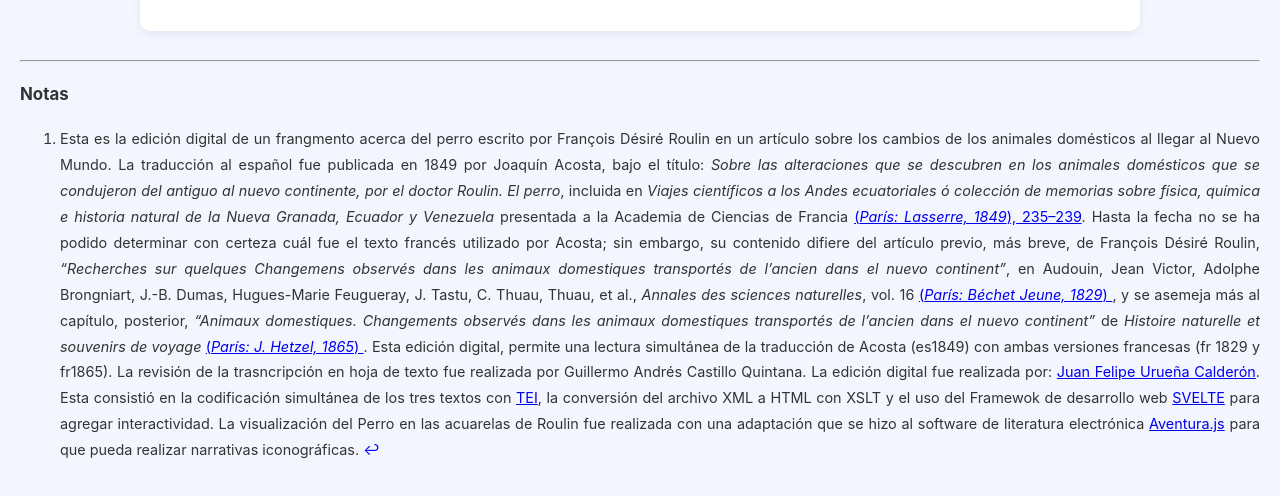
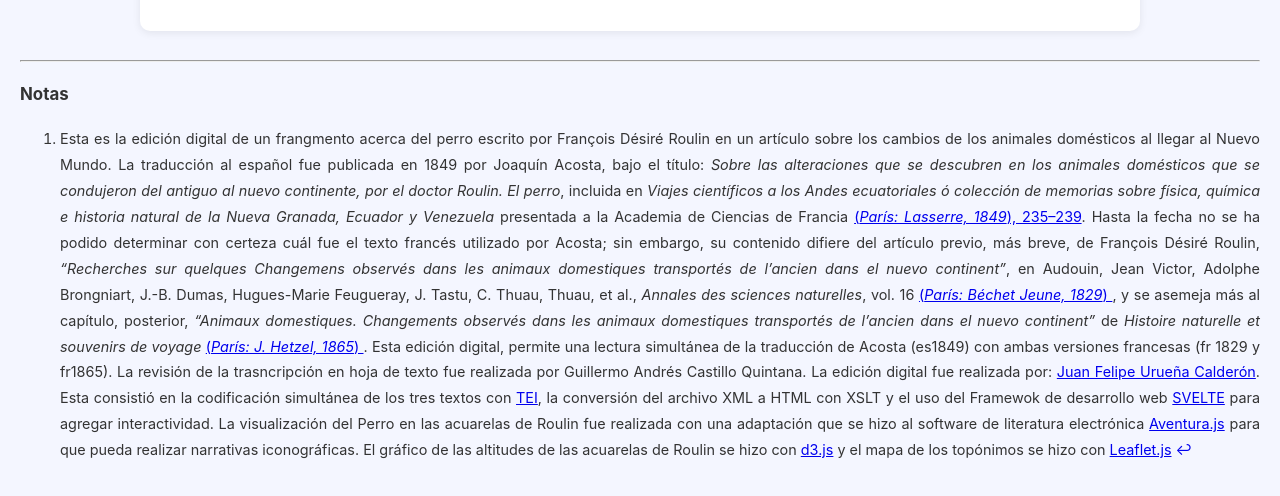
Before and after one commit to juanfuc/roulin-perro, a SvelteKit app: page / in a window 1280 px wide. Shown: the part 4161-4657 px from the top of the page. Built offline with nearby package versions, Linux system fonts and the light colour scheme; no server answers.

Commit message:
Update rutas de altitudes y toponimos

```diff
--- a/src/componentes/Altitudes.svelte
+++ b/src/componentes/Altitudes.svelte
@@ -14,7 +14,8 @@
     let loading = true;
 
     // Ruta donde están almacenadas las imágenes
-    const imgPath = "/assets/imgs/"; // Asegúrate de que este path es correcto
+    const imgPath = import.meta.env.BASE_URL + "assets/imgs/";
+
 
     // 🔹 Cargar datos de los CSV en Google Sheets
     onMount(async () => {
--- a/src/componentes/ToponimosMap.svelte
+++ b/src/componentes/ToponimosMap.svelte
@@ -14,6 +14,11 @@
         // Cargar Leaflet dinámicamente solo en el cliente
         const L = await import("leaflet");
         import("leaflet/dist/leaflet.css");
+
+    L.Icon.Default.mergeOptions({
+      iconUrl: import.meta.env.BASE_URL + "marker-icon.png",
+      shadowUrl: import.meta.env.BASE_URL + "marker-shadow.png"
+    });
 
         // Cargar datos desde el CSV
         const response = await fetch(csvUrl);
--- a/src/routes/+page.svelte
+++ b/src/routes/+page.svelte
@@ -28,7 +28,7 @@
     <i>Annales des sciences naturelles</i>, vol. 16 <a href="https://www.biodiversitylibrary.org/page/6049047" target="_blank">(<i>París: Béchet Jeune, 1829</i>)
     </a>, y se asemeja más al capítulo, posterior, <i>“Animaux domestiques. Changements observés dans les animaux domestiques transportés de l’ancien dans el nuevo continent”</i> de
     <i>Histoire naturelle et souvenirs de voyage</i> <a href="https://gallica.bnf.fr/ark:/12148/bpt6k97741179" target="_blank">(<i>París: J. Hetzel, 1865</i>)
-    </a>. Esta edición digital, permite una lectura simultánea de la traducción de Acosta (es1849) con ambas versiones francesas (fr 1829 y fr1865). La revisión de la trasncripción en hoja de texto fue realizada por Guillermo Andrés Castillo Quintana.  La edición digital fue realizada por: <a href="https://juanfuc.vercel.app/" target="_blank">${autor}</a>. Esta consistió en la codificación simultánea de los tres textos con <a href="https://tei-c.org/" tatrget="_blank">TEI</a>, la conversión del archivo XML a HTML con XSLT y el uso del Framewok de desarrollo web <a href="https://svelte.dev/">SVELTE</a> para agregar interactividad. La visualización del Perro en las acuarelas de Roulin fue realizada con una adaptación que se hizo al software de literatura electrónica <a href="https://github.com/srsergiorodriguez/aventura" target="_blank">Aventura.js</a> para que pueda realizar narrativas iconográficas.
+    </a>. Esta edición digital, permite una lectura simultánea de la traducción de Acosta (es1849) con ambas versiones francesas (fr 1829 y fr1865). La revisión de la trasncripción en hoja de texto fue realizada por Guillermo Andrés Castillo Quintana.  La edición digital fue realizada por: <a href="https://juanfuc.vercel.app/" target="_blank">${autor}</a>. Esta consistió en la codificación simultánea de los tres textos con <a href="https://tei-c.org/" tatrget="_blank">TEI</a>, la conversión del archivo XML a HTML con XSLT y el uso del Framewok de desarrollo web <a href="https://svelte.dev/">SVELTE</a> para agregar interactividad. La visualización del Perro en las acuarelas de Roulin fue realizada con una adaptación que se hizo al software de literatura electrónica <a href="https://github.com/srsergiorodriguez/aventura" target="_blank">Aventura.js</a> para que pueda realizar narrativas iconográficas. El gráfico de las altitudes de las acuarelas de Roulin se hizo con <a href="https://d3js.org/" target="_blank">d3.js</a> y el mapa de los topónimos se hizo con <a href="https://leafletjs.com/" target="_blank">Leaflet.js</a>
   `;
 
 </script>
```
Also changed, not shown: 11 other files (tests, documents, lock files or other folders).
